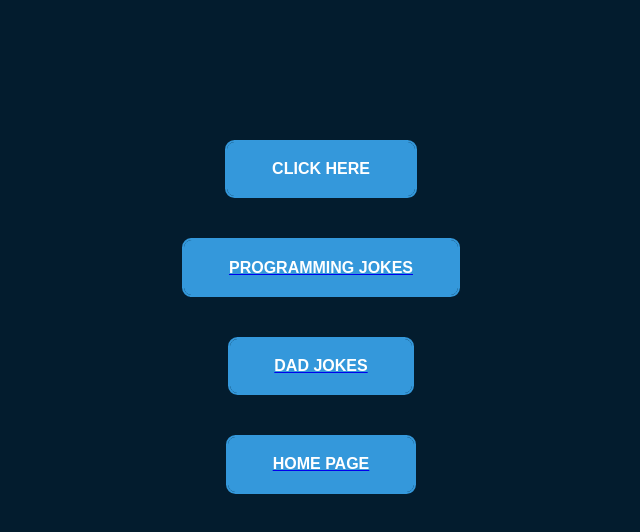
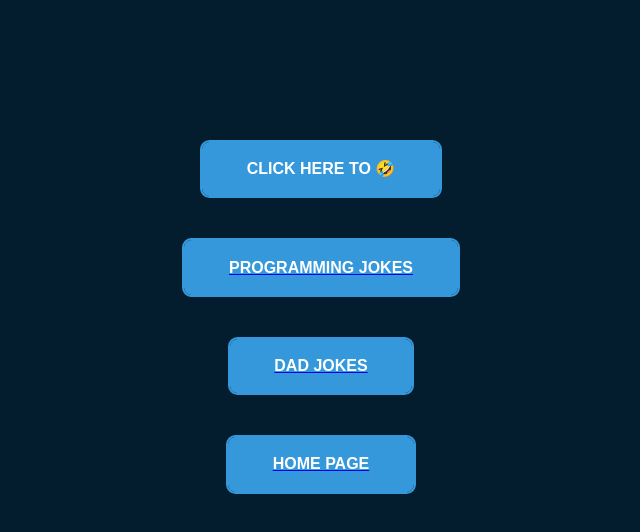
Before and after one commit to Tacoholic/jokes, a React (Create React App) app: page /SpanishJokes in a window 1280 px wide. Shown: the top 532 px of the page, without its empty margins (319-959 px from the left). Built offline with nearby package versions, Linux system fonts and the light colour scheme.

Commit message:
added emojis to the buttons

```diff
--- a/src/components/DadJokesApi.js
+++ b/src/components/DadJokesApi.js
@@ -36,7 +36,7 @@ class DadJokesApi extends Component {
             </div>)}
         </ul>
         <div class="flex">
-          <button class="btn third" onClick={this.getJokes}>Click me!!</button>
+          <button class="btn third" onClick={this.getJokes}>Click here to 🤣</button>
         </div>
         <div class="flex">
           <Link to="/ProgrammingJokes">
--- a/src/components/ProgrammingJokesApi.js
+++ b/src/components/ProgrammingJokesApi.js
@@ -56,7 +56,7 @@ import './ProgrammingJokes.css'
             </div>)}
           </ul>
           <div class="flex">
-            <button class="btn third" onClick={this.getData}>Click me!!</button>
+            <button class="btn third" onClick={this.getData}>Click here to 🤣</button>
           </div>
           <div class="flex">
             <Link to="/SportsJokes">
--- a/src/components/SpanishJokesApi.js
+++ b/src/components/SpanishJokesApi.js
@@ -32,7 +32,7 @@ class SpanishJokesApi extends React.Component {
           <p> {randomJoke.answer} </p>
         </div>
         <div class="flex">
-          <button class="btn third"onClick = {this.getRandomJoke}>click here </button>
+          <button class="btn third"onClick = {this.getRandomJoke}>Click here to 🤣 </button>
         </div>
         <div class="flex">
           <Link to="/ProgrammingJokes">
--- a/src/components/SportsJokesApi.js
+++ b/src/components/SportsJokesApi.js
@@ -30,7 +30,7 @@ class SportsJokesApi extends React.Component {
           <p>{randomJoke.answer}</p>
         </div>
         <div class="flex">
-        <button class="btn third" onClick = {this.getRandomJoke}>click here </button>
+        <button class="btn third" onClick = {this.getRandomJoke}>Click here to 🤣 </button>
         </div>
         <div class="flex">
           <Link to="/ProgrammingJokes">
```
